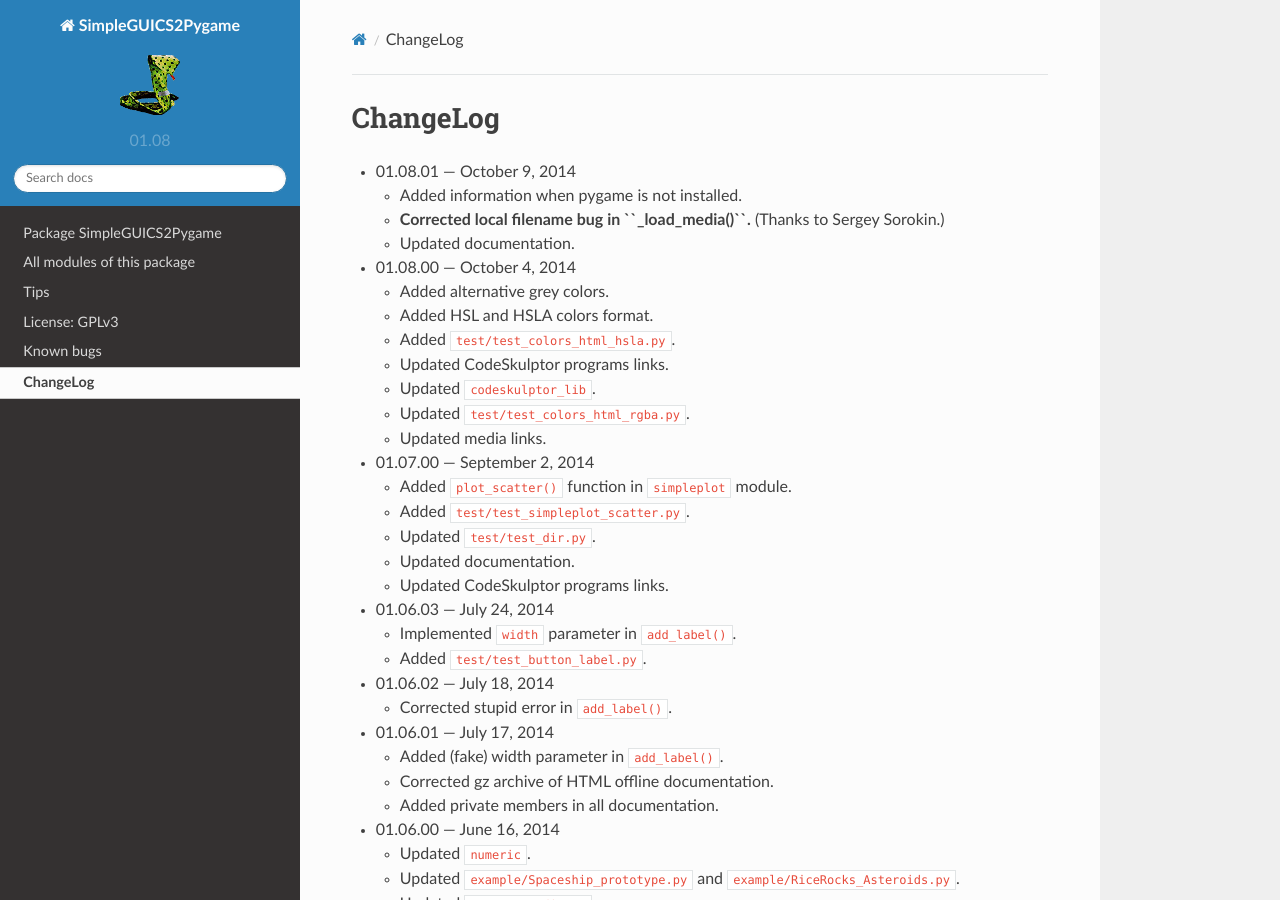
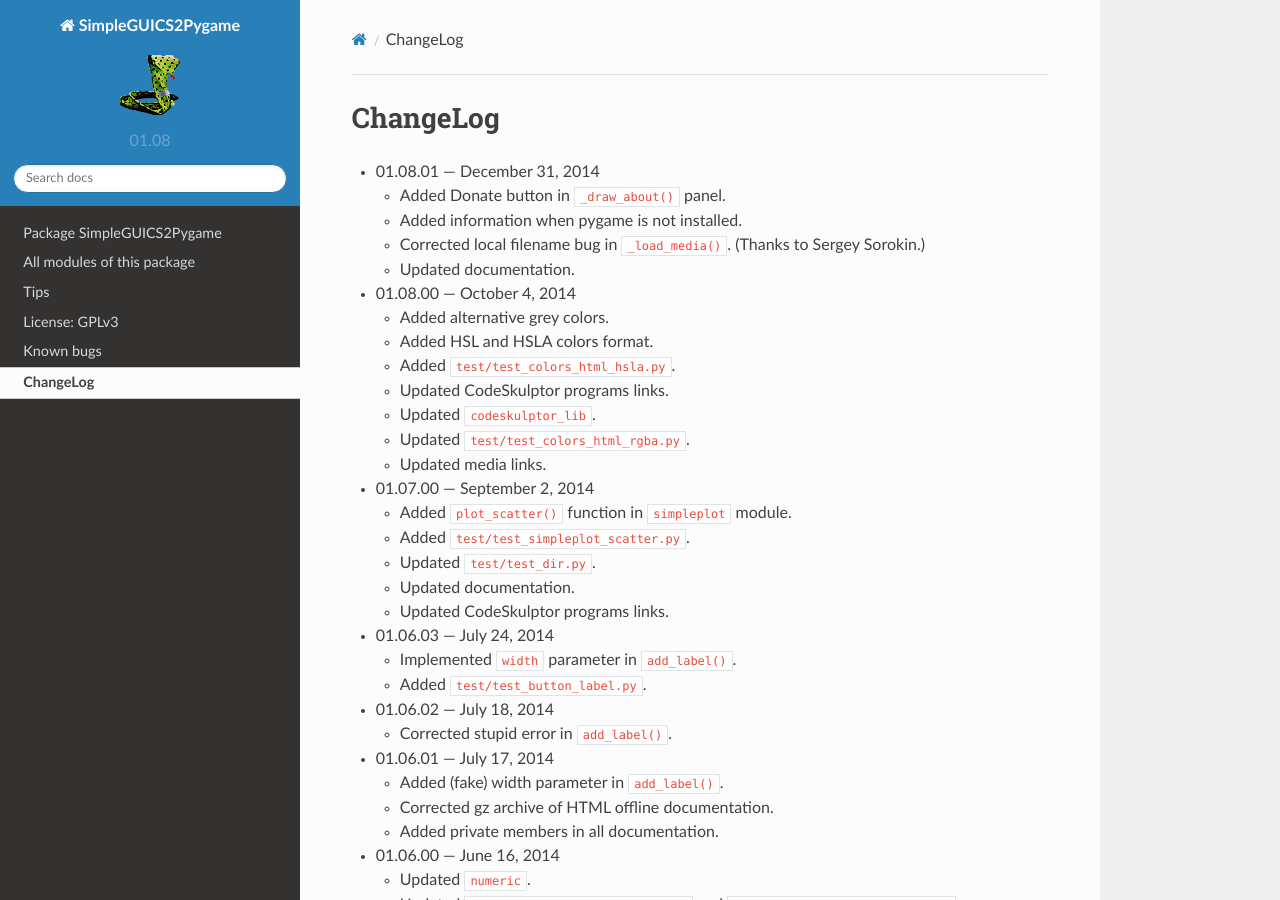
Before and after one commit to rhul-compsoc/SimpleGUICS2Pygame, a Sphinx documentation site: the page built from Sphinx/ChangeLog.rst, in a window 1280 px wide and 900 px high. Built offline with Sphinx 7.4.7 and the Read the Docs theme 2.0.0, drawn with Linux system fonts in a browser that asks for light colours.

Commit message:
Added Donate button in _draw_about() panel.

```diff
--- a/README.rst
+++ b/README.rst
@@ -111,11 +111,13 @@ along with this program. If not, see <http://www.gnu.org/licenses/>.
 
 Changes
 =======
-* 01.08.01 --- October 9, 2014
+* 01.08.01 --- December 31, 2014
+
+  - Added Donate button in ``_draw_about()`` panel.
 
   - Added information when pygame is not installed.
 
-  - **Corrected local filename bug in ``_load_media()``.** (Thanks to Sergey Sorokin.)
+  - Corrected local filename bug in ``_load_media()``. (Thanks to Sergey Sorokin.)
   - Updated documentation.
 
 
--- a/Sphinx/ChangeLog.rst
+++ b/Sphinx/ChangeLog.rst
@@ -1,10 +1,12 @@
 ChangeLog
 =========
-* 01.08.01 --- October 9, 2014
+* 01.08.01 --- December 31, 2014
+
+  - Added Donate button in ``_draw_about()`` panel.
 
   - Added information when pygame is not installed.
 
-  - **Corrected local filename bug in ``_load_media()``.** (Thanks to Sergey Sorokin.)
+  - Corrected local filename bug in ``_load_media()``. (Thanks to Sergey Sorokin.)
   - Updated documentation.
 
 * 01.08.00 --- October 4, 2014
```
Also changed, not shown: 1 other file.
